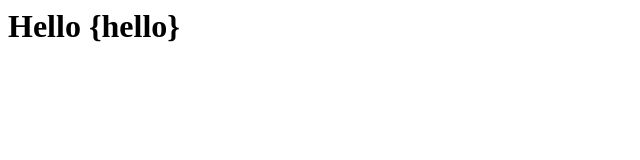
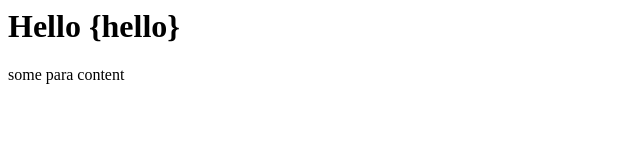
Before and after one commit to Arunkumar9363/learn_branching, a plain HTML site: page index.html in a window 1280 px wide. Shown: the whole page, without its empty margins (0-640 px from the left). Drawn offline with Linux system fonts and the light colour scheme.

Commit message:
Added para

```diff
--- a/index.html
+++ b/index.html
@@ -1 +1,2 @@
 <h1>Hello {hello}</h1>
+<p>some para content</p>
```
